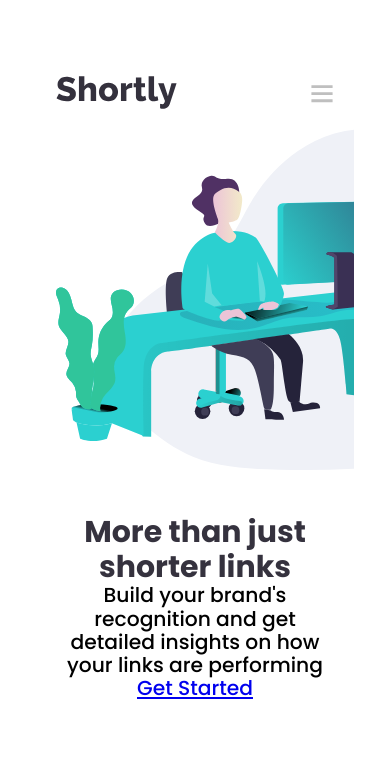
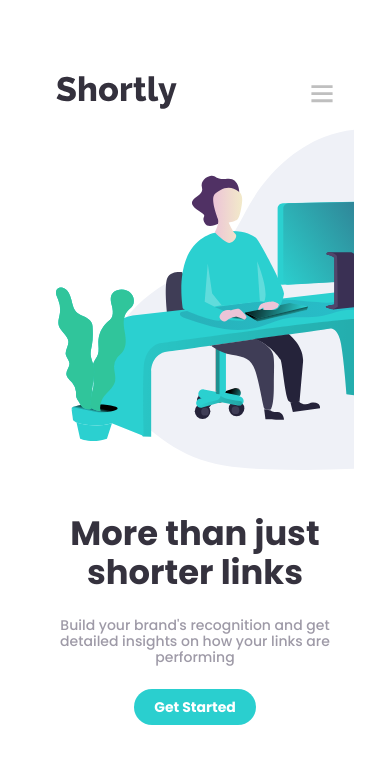
Before and after one commit to byKriz/react-url-short-api, a React (Vite) app: page / in a window 390 px wide. Shown: the top 764 px of the page. Built offline with nearby package versions, Linux system fonts and the light colour scheme.

Commit message:
terminando los estilos mobile del hero

```diff
--- a/src/containers/Hero/Hero.module.scss
+++ b/src/containers/Hero/Hero.module.scss
@@ -7,7 +7,7 @@
   align-items: center;
   flex-direction: column;
   overflow-x: hidden;
-
+  margin-bottom: 30px;
 }
 
 .imgContainer {
@@ -30,10 +30,27 @@
   flex-direction: column;
   text-align: center;
   padding: $m-padd;
+  gap: 24px;
+  // margin-bottom: 20px;
 
   h1 {
-    font-size: 30px;
+    font-size: 1.875rem;
     font-weight: 700;
     color: $very-dark-blue;
   }
+
+  p {
+    font-size: 14px;
+    color: $grayish-violet;
+  }
+
+  a {
+    padding: 10px 20px;
+    color: white;
+    background-color: $cyan;
+    border-radius: 40px;
+    text-decoration: none;
+    font-weight: 700;
+    font-size: 14px;
+  }
 }
```
